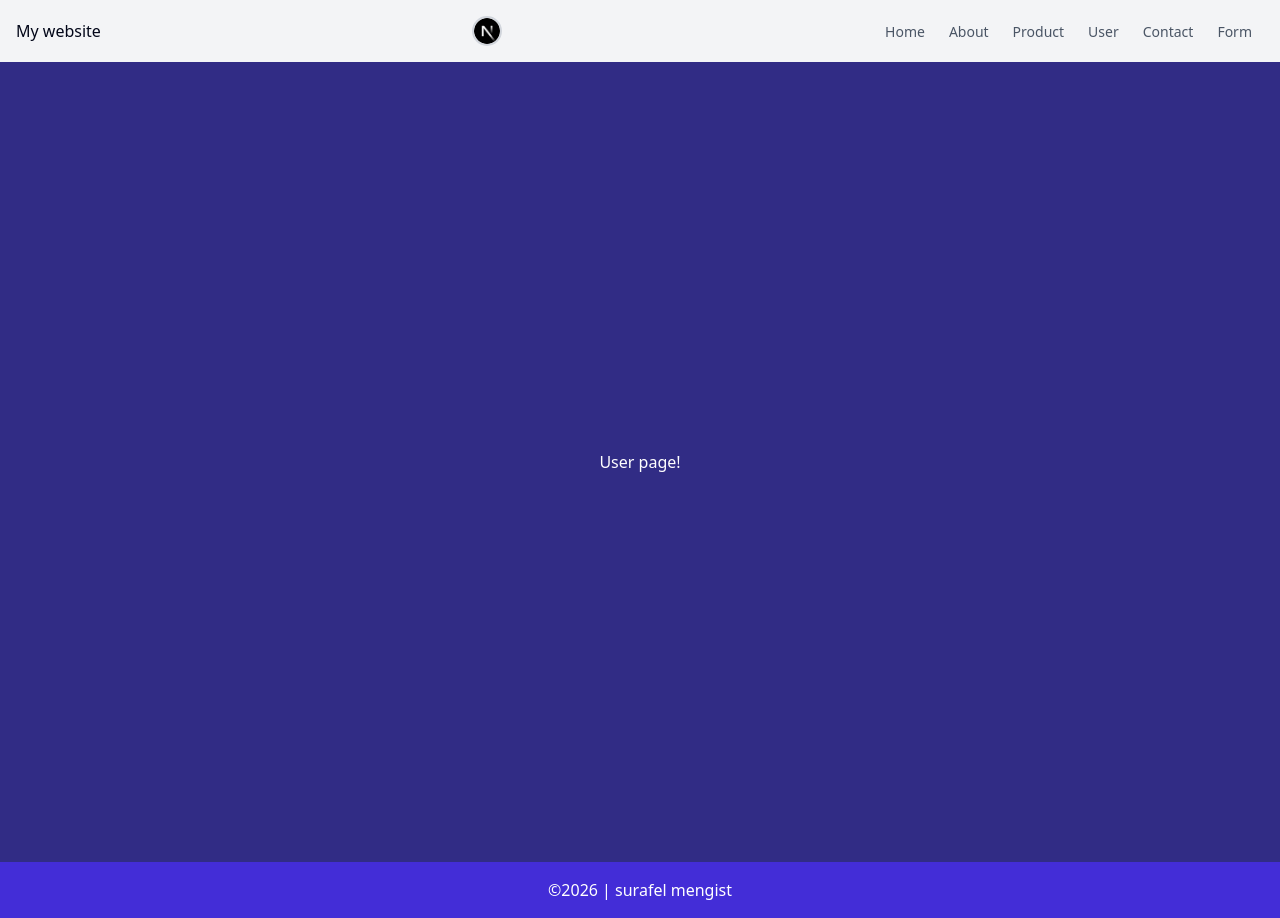
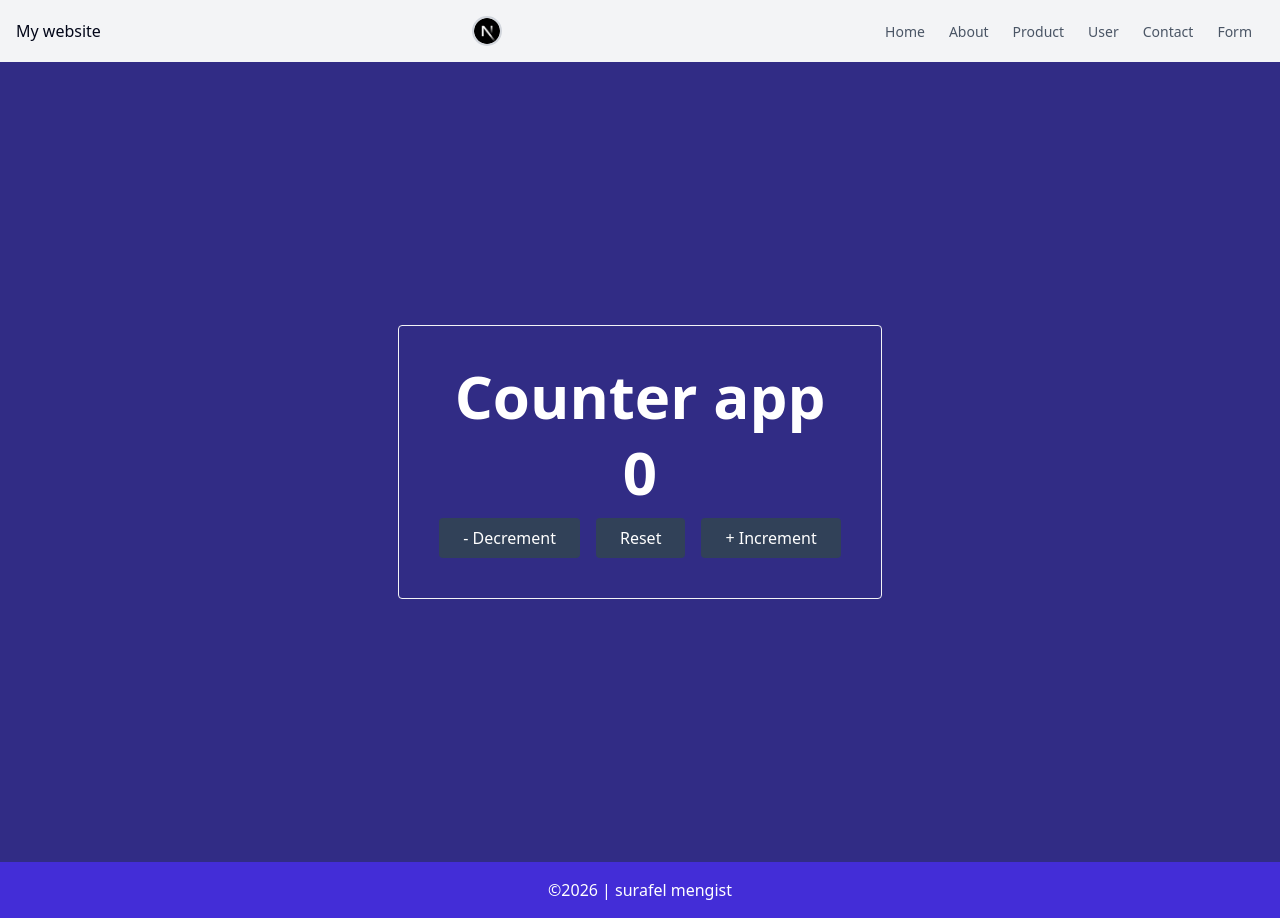
Before and after one commit to abyssiniatech/Zustand-State-Liberary, a Next.js app: page /user in a window 1280 px wide. Built offline with nearby package versions, Linux system fonts and the light colour scheme.

Commit message:
add the second project

```diff
--- a/app/components/Counter.tsx
+++ b/app/components/Counter.tsx
@@ -20,7 +20,7 @@ export default function Counter() {
               className="px-6 py-2 bg-red-500 hover:bg-red-600 text-white rounded-lg transition-all"
             >
               - Decrease
-            </button>q
+            </button>
 
             <button
               onClick={reset}
--- /dev/null
+++ b/app/components/Counter1.tsx
@@ -0,0 +1,22 @@
+  "use client"
+import { useCounterStore } from '@/store/useCounterStore';
+const Counter1=()=>{
+  const count = useCounterStore((state) => state.count);
+  const { increment, decrement, reset } = useCounterStore();
+    return(
+        <section className="flex items-center justify-center flex-col border border-gray-100 rounded p-10">
+          <div className="text-6xl font-bold">
+            Counter app
+          </div>
+           <div className="text-6xl font-bold m-4">
+            {count}
+          </div>
+          <div className="flex items-center gap-4">
+             <button onClick={decrement} className="bg-slate-700 text-white px-6 py-2 rounded hover:bg-indigo-700"> - Decrement </button>
+             <button onClick={reset} className="bg-slate-700 text-white px-6 py-2 rounded hover:bg-indigo-700"> Reset  </button>
+             <button onClick={increment} className="bg-slate-700 text-white px-6 py-2 rounded hover:bg-indigo-700"> + Increment </button>
+          </div>
+        </section>
+    )
+}
+export default Counter1
--- a/app/user/page.tsx
+++ b/app/user/page.tsx
@@ -1,7 +1,8 @@
+import Counter1 from "../components/Counter1"
 const User=()=>{
     return(
         <div className="min-h-screen flex justify-center items-center  bg-indigo-900 text-white">
-            <h1>User page!</h1>
+            <Counter1 />
         </div>
     )
 }
--- /dev/null
+++ b/store/Counterstore.ts
@@ -0,0 +1,15 @@
+import { create } from "zustand";
+
+type CounterStore = {
+  count: number;
+  increment: () => void;
+  decrement: () => void;
+  reset: () => void;
+};
+
+export const useCounterStore = create<CounterStore>((set) => ({
+  count: 0,
+  increment: () => set((state) => ({ count: state.count + 1 })),
+  decrement: () => set((state) => ({ count: state.count - 1 })),
+  reset: () => set({ count: 0 }),
+}));
```
